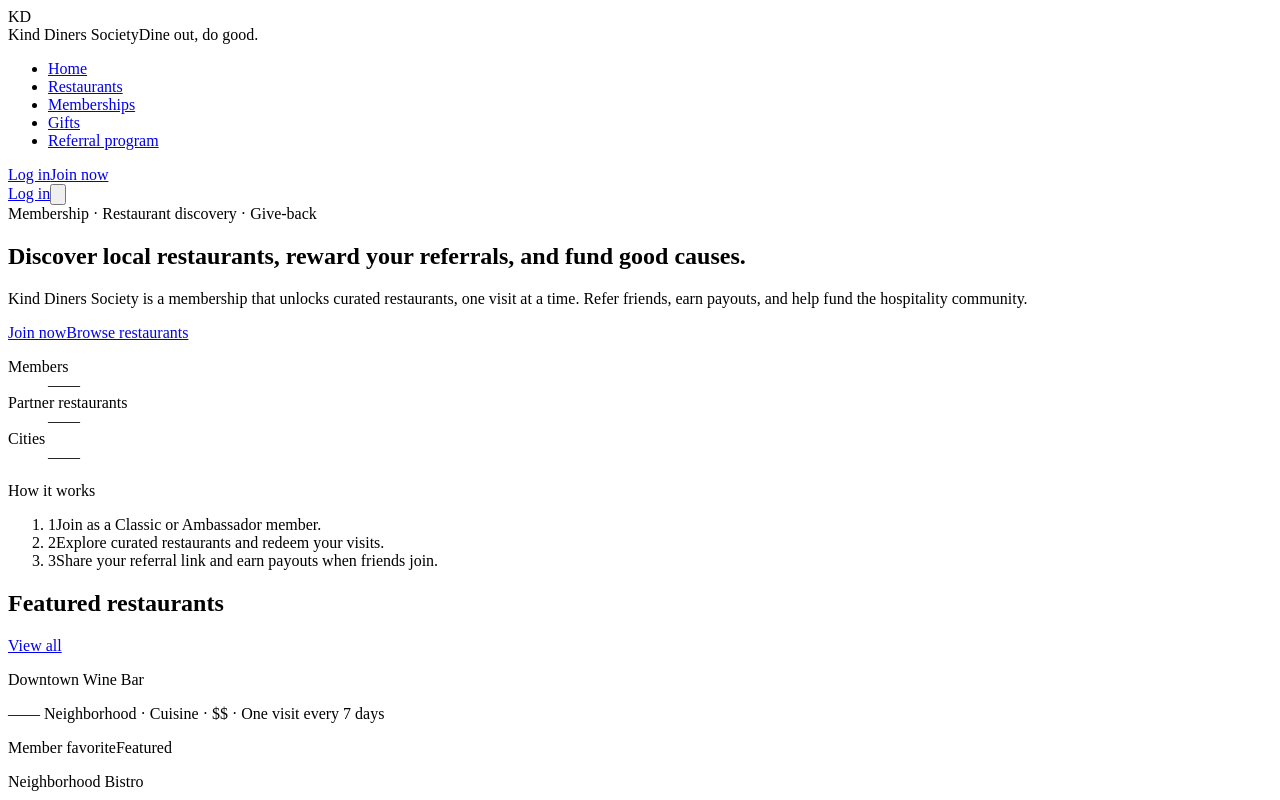
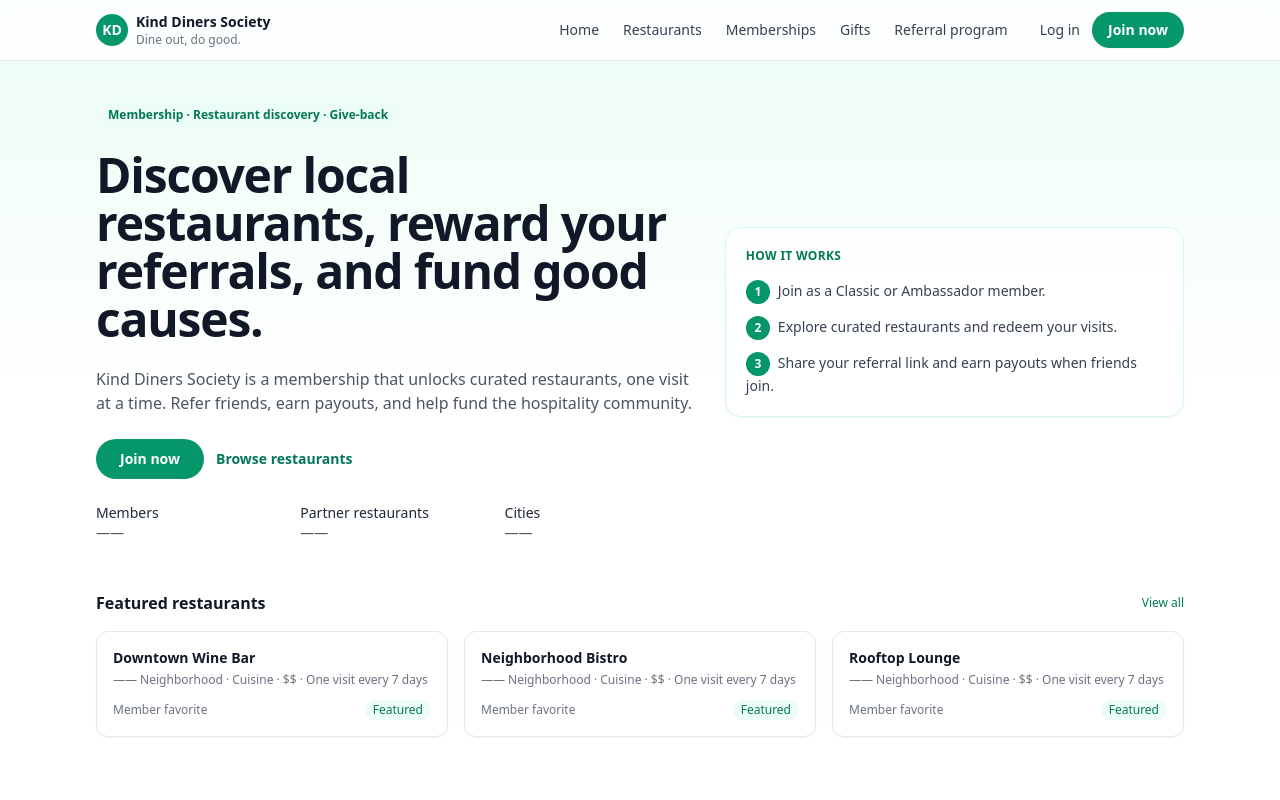
Before and after one commit to ClubsforCauses/kinddiners-app, a Next.js app: page / in a window 1280 px wide. Shown: the top 800 px of the page. Built offline with nearby package versions, Linux system fonts and the light colour scheme.

Commit message:
Identify DATABASE_URL build error

```diff
--- a/app/layout.tsx
+++ b/app/layout.tsx
@@ -1,16 +1,21 @@
+import "./globals.css";
 import { PublicNav } from "@/components/layout/PublicNav";
 
-export default function PublicLayout({
+export default function RootLayout({
   children,
 }: {
   children: React.ReactNode;
 }) {
   return (
+    <html lang="en">
+      <body>
         <div className="min-h-screen bg-gradient-to-b from-emerald-50 via-white to-white">
           <PublicNav />
           <main className="mx-auto max-w-6xl px-4 pb-16 pt-10 md:px-6 lg:px-8">
             {children}
           </main>
         </div>
+      </body>
+    </html>
   );
 }
```
Lines whose indentation alone changed are shown as unchanged.
